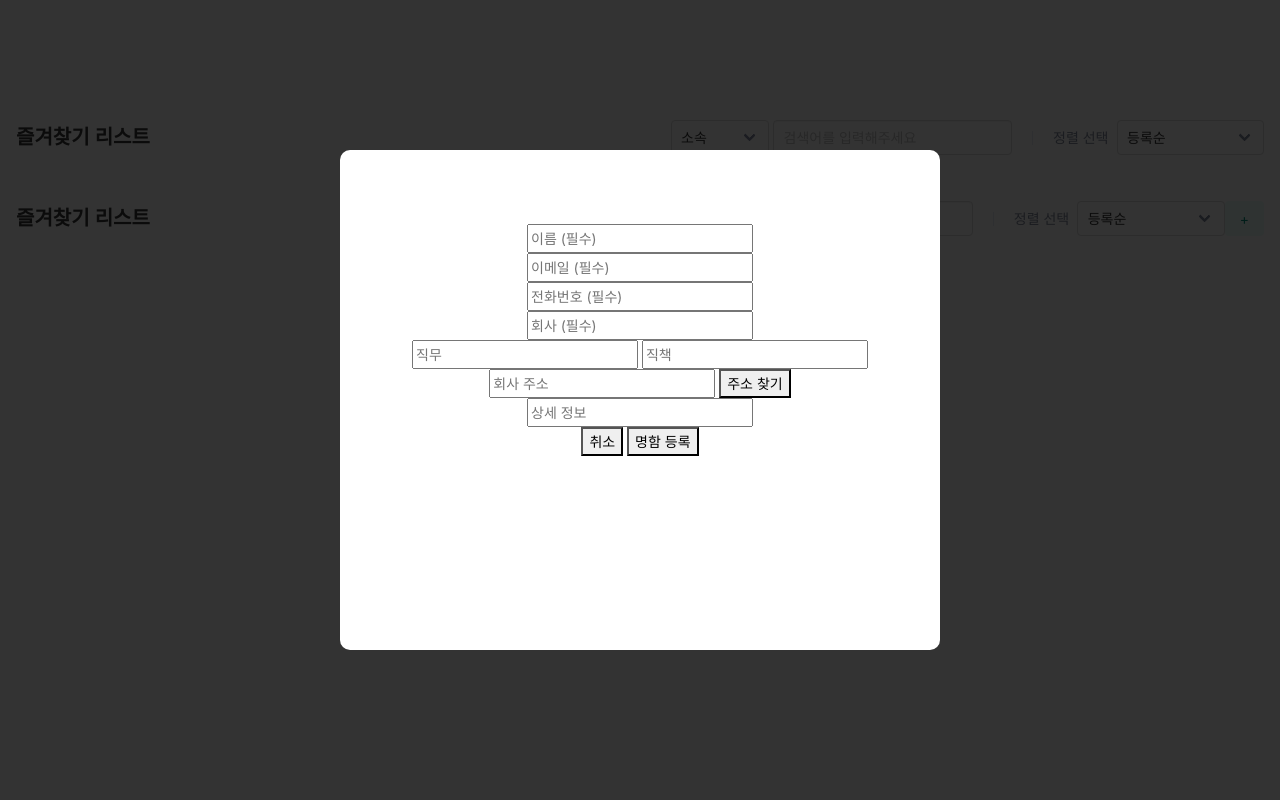
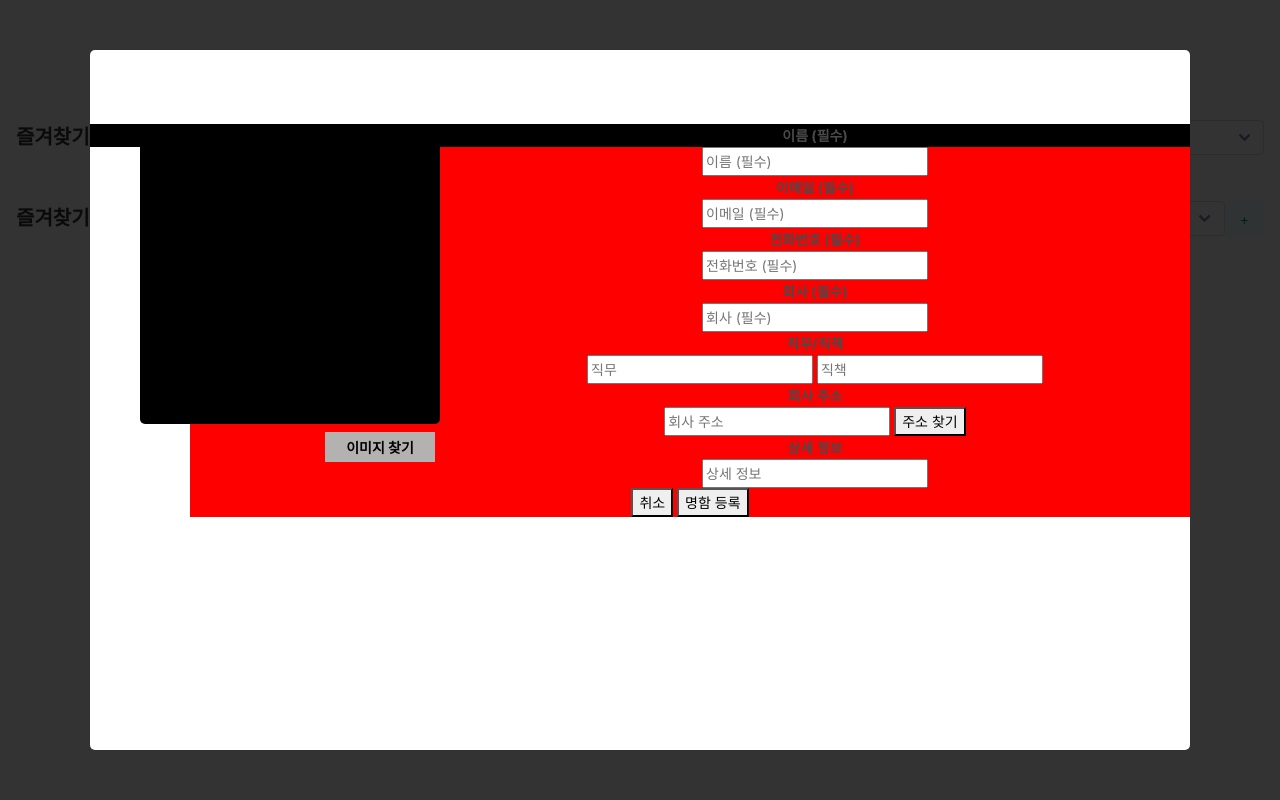
Before and after one commit to thdals83/Chapter-1-_MiniProject, a Flask app: page / in a window 1280 px wide, after a click that opens the changed part. Run offline with Flask 2, Linux system fonts and the light colour scheme; data that the repository does not hold is empty; some libraries are stand-ins or nearby versions.

```diff
--- a/app.py
+++ b/app.py
@@ -20,7 +20,6 @@ def home():
     bookmark_card_list = list(db.cards.find({'email': 'bbb@naver.com', 'card_bookmark': 1}))
     return render_template('mainPage.html', default_card_list=default_card_list, bookmark_card_list=bookmark_card_list)
 
-
 @app.route('/api/pluscard', methods=['POST'])
 def api_pluscard():
     # db schedule에 들어갈 정보들 dictionary 작성
@@ -33,10 +32,7 @@ def api_pluscard():
     card_telid = request.form['card_telid']
     card_addressid = request.form['card_addressid']
     card_descid = request.form['card_descid']
-
-    print(request.form['card_bookmarkid'])
     card_bookmarkid = int(request.form['card_bookmarkid'])
-    print(card_bookmarkid)
 
     doc = {
         "email": useremail,
@@ -51,7 +47,6 @@ def api_pluscard():
         "card_desc": card_descid,
         "card_bookmark": card_bookmarkid
     }
-    print(doc)
     # db에 저장하기
     db.cards.insert_one(doc)
     return jsonify({'result': 'success', 'msg': '등록 성공하였습니다.'})
@@ -82,11 +77,9 @@ def api_editcard():
         "card_desc": use_card_descid,
         # "card_bookmark": use_card_bookmarkid
     }
-    print(doc)
     # db에 저장하기
     db.cards.update_one({'_id':ObjectId(hide_id)}, {'$set':doc})
     return jsonify({'result': 'success', 'msg': ' 수정 성공하였습니다.'})
-
 
 
 # 명함 삭제
--- a/static/css/register.css
+++ b/static/css/register.css
@@ -15,10 +15,10 @@
 }
 
 .modal_content {
-    width: 600px;
-    height: 500px;
+    width: 1100px;
+    height: 700px;
     background: #fff;
-    border-radius: 10px;
+    border-radius: 5px;
     position: relative;
     top: 50%;
     left: 50%;
@@ -45,3 +45,35 @@
     line-height: 23px;
     cursor: pointer;
 }
+
+.imgshape {
+    float: left;
+}
+
+.cardimg {
+    width: 300px;
+    height: 300px;
+    border-radius: 5px;
+    background-position: center;
+    background-size: cover;
+    background-color: black;
+    margin-left: 50px;
+    margin-bottom: 8px;
+}
+.findbtn{
+    width: 110px;
+    height: 30px;
+    margin-left: 230px;
+    background-color: #b4b1b1;
+    border: 0;
+    outline: 0;
+}
+
+.writepostion{
+    margin-left: 100px;
+    background-color: red;
+}
+.titlecss{
+    margin-left: -100px;
+    background-color: black;
+}
--- a/templates/index.html
+++ b/templates/index.html
@@ -58,25 +58,39 @@
 
 <div class="modal" id="modal" style="display:none" >
     <div class="modal_content">
+        <div class="imgshape">
+            <p class="cardimg" ></p>
+            <button class="findbtn"> <b>이미지 찾기</b></button>
+        </div>
+
+        <div class="writepostion">
+            <p class="titlecss"><b>이름 (필수)</b></p>
         <p><input id="card_nameid" placeholder="이름 (필수)"></p>
         <p id="help-name" style="color:red;"></p>
+            <p><b>이메일 (필수)</b></p>
         <p><input id="card_emailid" placeholder="이메일 (필수)"></p>
         <p id="help-email" style="color:red;"></p>
+            <p><b>전화번호 (필수)</b></p>
         <p><input id="card_telid" placeholder="전화번호 (필수)"></p>
         <p id="help-tel" style="color:red;"></p>
+            <p><b>회사 (필수)</b></p>
         <input id="card_companyid" placeholder="회사 (필수)">
         <p id="help-company" style="color:red;"></p>
+            <p><b>직무/직책</b></p>
         <input id="card_roleid" placeholder="직무">
         <input id="card_positionid" placeholder="직책">
+            <p><b>회사 주소</b></p>
+
+        <input type="text" id="card_addressid" placeholder="회사 주소">
+            <button onclick="find_address()">주소 찾기</button>
+
+            <p><b>상세 정보</b></p>
+        <input id="card_descid" placeholder="상세 정보">
         <p></p>
-
-        <p><input type="text" id="card_addressid" placeholder="회사 주소">
-            <button onclick="find_address()">주소 찾기</button>
-        </p>
-        <p><input id="card_descid" placeholder="상세 정보"></p>
-
         <button onclick="closebtn()">취소</button>
         <button onclick="checkbtn()">명함 등록</button>
+        </div>
+
 
     </div>
 </div>
```
